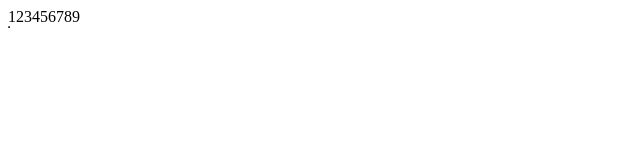
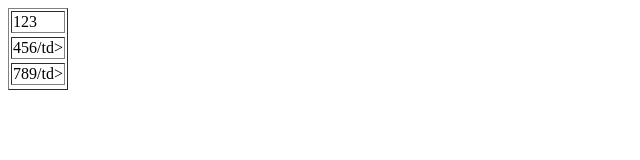
Before and after one commit to ashrafrahmanstchris/ciphers, a plain HTML site: page index.html in a window 1280 px wide. Shown: the whole page, without its empty margins (0-640 px from the left). Drawn offline with Linux system fonts and the light colour scheme.

Commit message:
Update index.html

```diff
--- a/index.html
+++ b/index.html
@@ -7,9 +7,9 @@
 
 <body>
 <table border="1">
-<tr>123<tr/>
-<tr>456<tr/>
-<tr>789<tr/>
+  <tr><td>123</td><tr/>
+<tr><td>456/td><tr/>
+<tr><td>789/td><tr/>
 
 </table>
 
```
